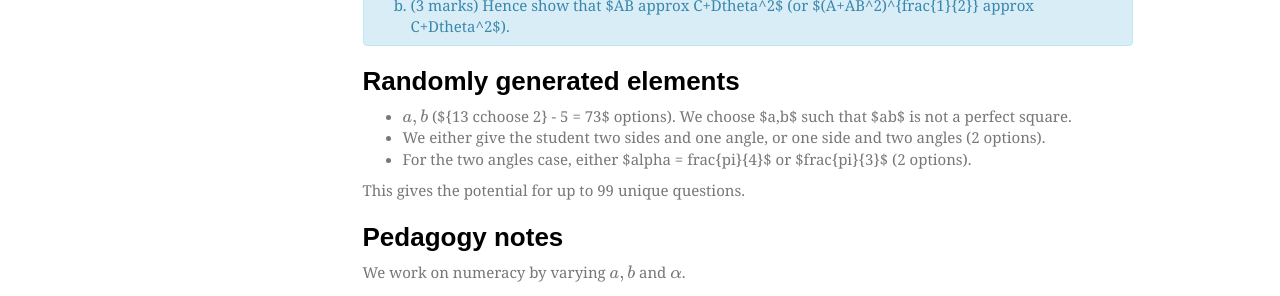
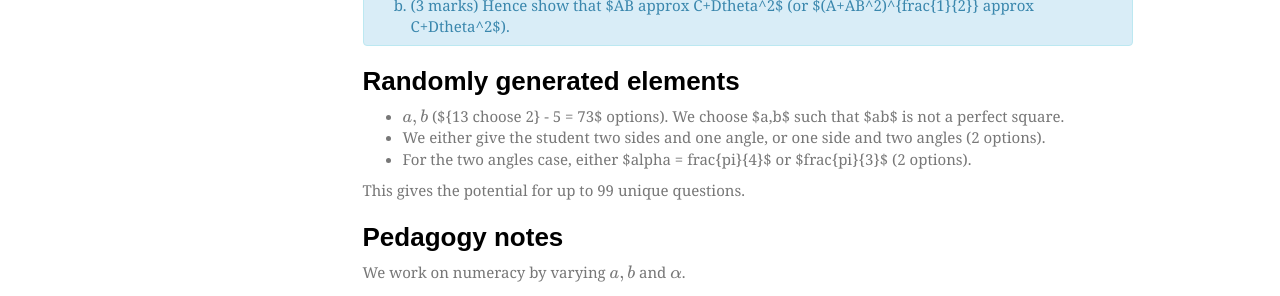
Before and after one commit to kelvinsjk/math-bounty, a Sphinx documentation site: the page built from docs/questions/topic7.rst, in a window 1280 px wide and 1072 px high. Shown: the part 376-672 px from the top of the window. Built offline with Sphinx 7.4.7, drawn with Linux system fonts in a browser that asks for light colours; some web fonts are replaced.

Commit message:
topic 7 upload

```diff
--- a/docs/questions/index.rst
+++ b/docs/questions/index.rst
@@ -7,3 +7,4 @@ Questions
 
    topic5
    topic6
+   topic7
--- a/docs/questions/topic7.rst
+++ b/docs/questions/topic7.rst
@@ -24,7 +24,7 @@ This question is inspired by the 2008 H2 Mathematics (9740) Paper 1 Question 6a.
 
 Randomly generated elements
 ^^^^^^^^^^^^^^^^^^^^^^^^^^^^^
-*   :math:`a,b` (${13 c\choose 2} - 5 = 73$ options). We choose $a,b$ such that $ab$ is not a perfect square.
+*   :math:`a,b` (${13 \choose 2} - 5 = 73$ options). We choose $a,b$ such that $ab$ is not a perfect square.
 *   We either give the student two sides and one angle, or one side and two angles (2 options).
 *   For the two angles case, either $\alpha = \frac{\pi}{4}$ or $\frac{\pi}{3}$ (2 options).
 
```
